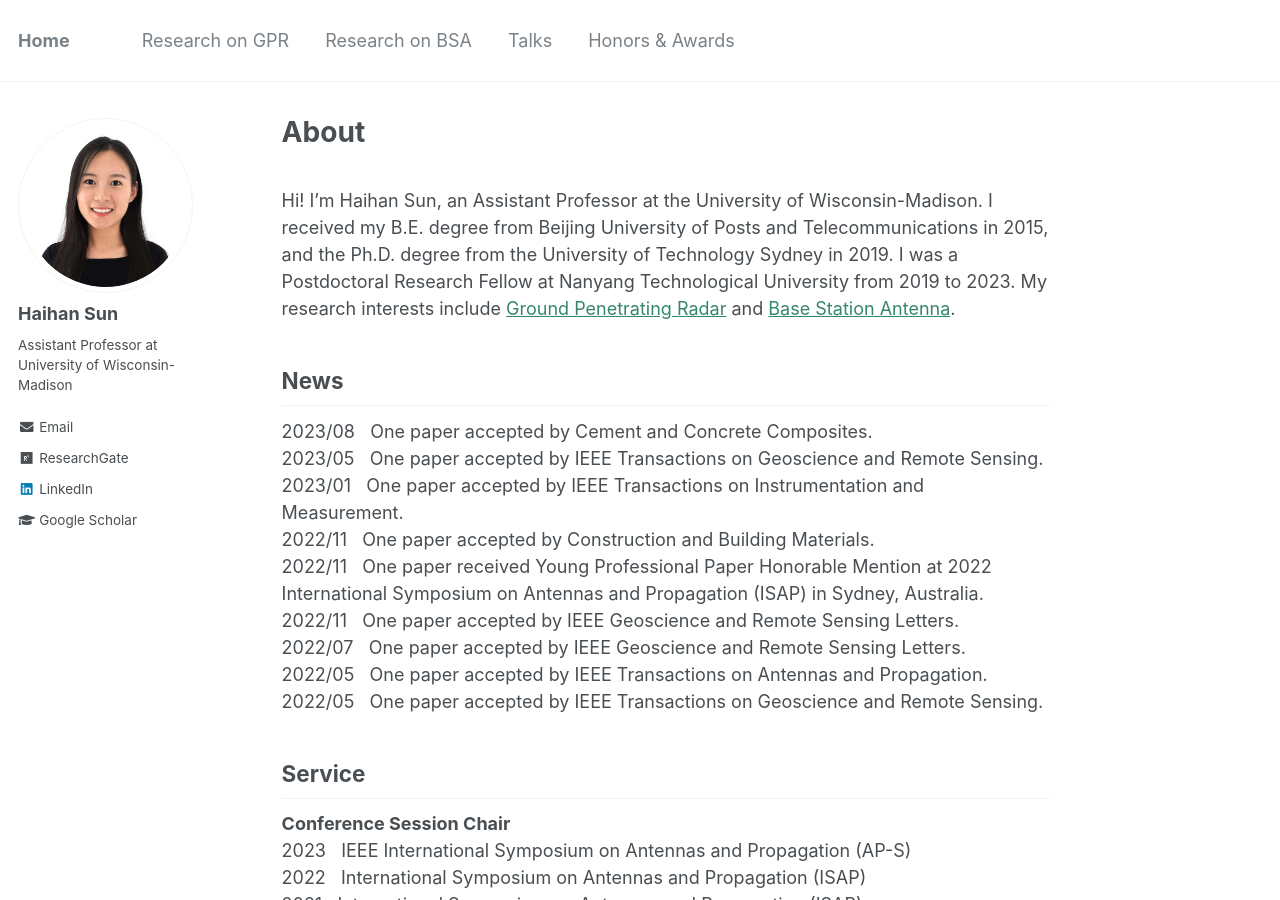
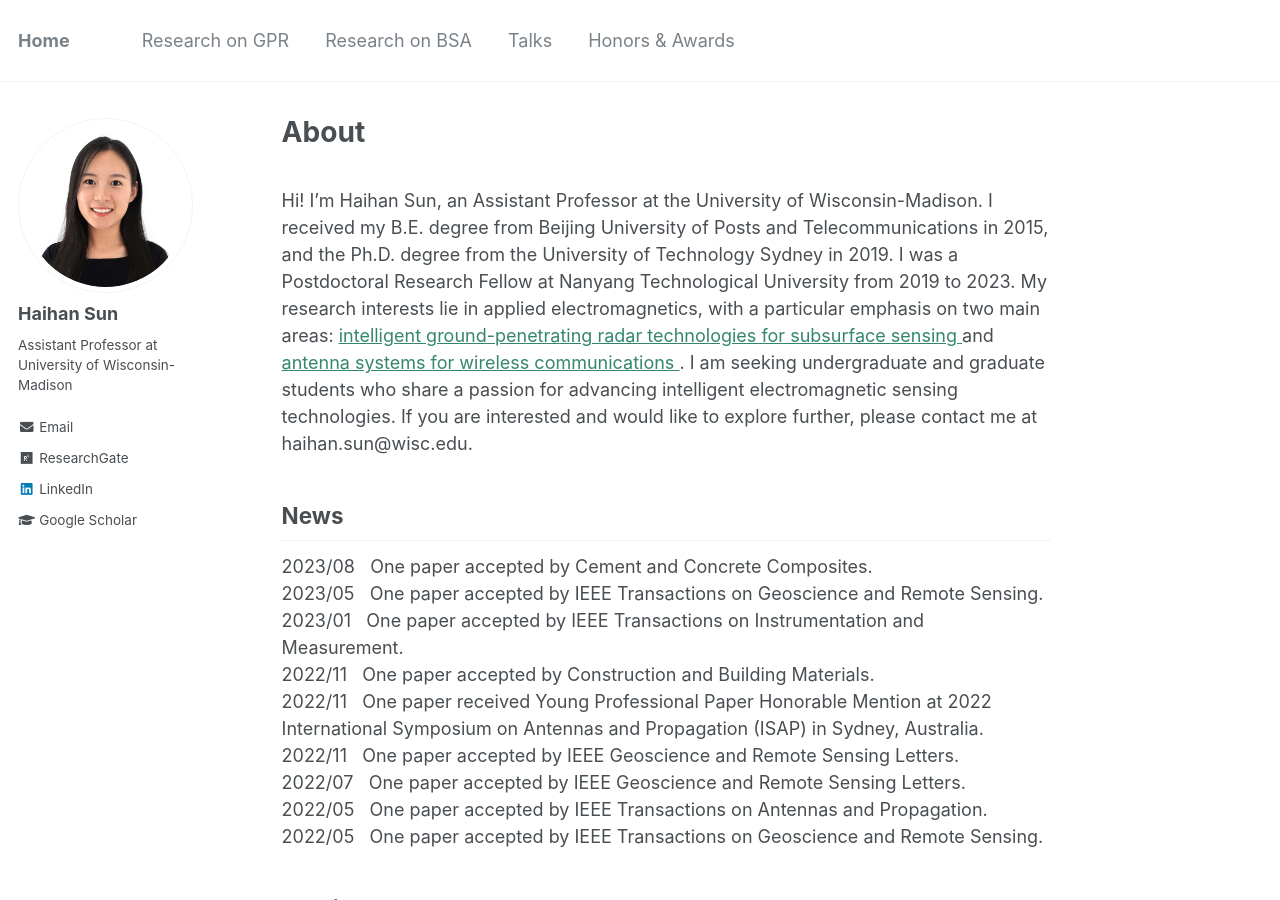
Before and after one commit to Haihan-Sun/Haihan-Sun.github.io, a Jekyll site: the page built from _pages/about.md, in a window 1280 px wide and 900 px high. Built offline with Jekyll 4.4.1, drawn with Linux system fonts in a browser that asks for light colours.

Commit message:
Update about.md

```diff
--- a/_pages/about.md
+++ b/_pages/about.md
@@ -8,7 +8,8 @@ redirect_from:
 ---
 
 <br>
-Hi! I'm Haihan Sun, an Assistant Professor at the University of Wisconsin-Madison. I received my B.E. degree from Beijing University of Posts and Telecommunications in 2015, and the Ph.D. degree from the University of Technology Sydney in 2019. I was a Postdoctoral Research Fellow at Nanyang Technological University from 2019 to 2023. My research interests include <a href="https://haihan-sun.github.io/GPR/"  style="color:#35866F"> Ground Penetrating Radar</a> and <a href="https://haihan-sun.github.io/BSA/"  style="color:#35866F">Base Station Antenna</a>.
+Hi! I'm Haihan Sun, an Assistant Professor at the University of Wisconsin-Madison. I received my B.E. degree from Beijing University of Posts and Telecommunications in 2015, and the Ph.D. degree from the University of Technology Sydney in 2019. I was a Postdoctoral Research Fellow at Nanyang Technological University from 2019 to 2023. My research interests lie in applied electromagnetics, with a particular emphasis on two main areas: <a href="https://haihan-sun.github.io/GPR/"  style="color:#35866F"> intelligent ground-penetrating radar technologies for subsurface sensing </a> and <a href="https://haihan-sun.github.io/BSA/"  style="color:#35866F"> antenna systems for wireless communications </a>.
+I am seeking undergraduate and graduate students who share a passion for advancing intelligent electromagnetic sensing technologies. If you are interested and would like to explore further, please contact me at haihan.sun@wisc.edu.
 
 
 News
```
